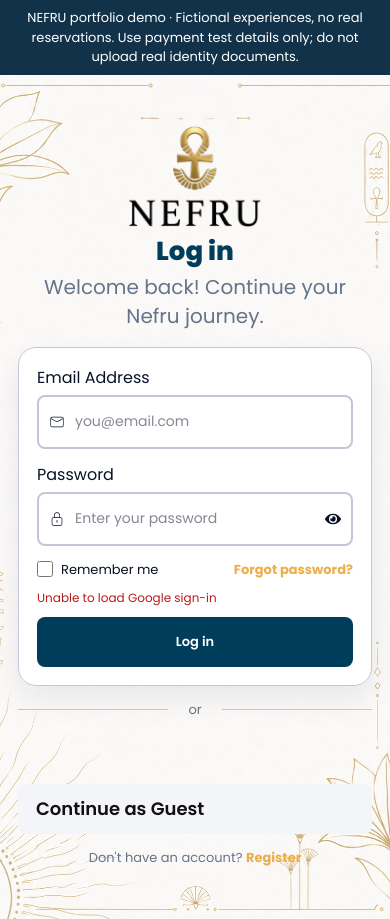
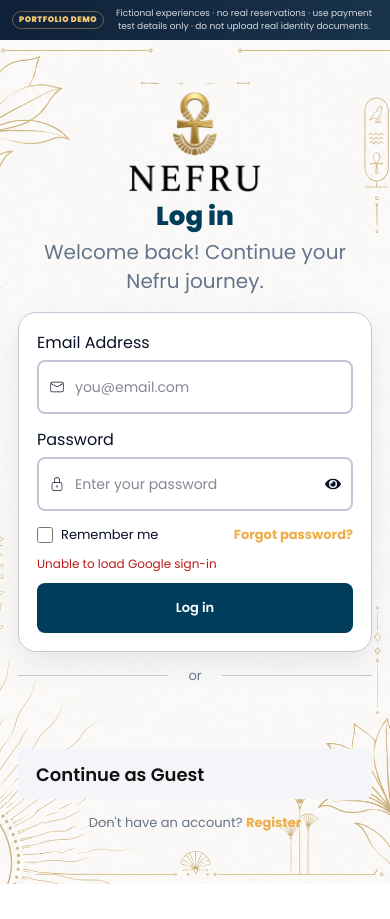
Before and after one commit to Youssef-I-Ahmed/Nefru-Renhancement, a React (Vite) app in the folder frontend/: page /auth/login in a window 390 px wide. After the commit the page ends 884 px from the top, so only its background shows below. Built offline with nearby package versions, Linux system fonts and the light colour scheme; no server answers.

Commit message:
style: polish responsive shells and visual consistency

```diff
--- a/frontend/index.html
+++ b/frontend/index.html
@@ -10,7 +10,7 @@
     <link rel="preconnect" href="https://fonts.googleapis.com" />
     <link rel="preconnect" href="https://fonts.gstatic.com" crossorigin />
     <link
-      href="https://fonts.googleapis.com/css2?family=Poppins:ital,wght@0,300;0,400;0,500;0,600;0,700;0,800;0,900;1,400&display=swap"
+      href="https://fonts.googleapis.com/css2?family=Cormorant+Garamond:wght@500;600;700&family=Poppins:ital,wght@0,300;0,400;0,500;0,600;0,700;0,800;0,900;1,400&display=swap"
       rel="stylesheet"
     />
   </head>
--- a/frontend/src/index.css
+++ b/frontend/src/index.css
@@ -301,3 +301,124 @@ span {
   from{ opacity: 1; }
   to{ opacity: 0; }
 }
+
+
+/* NEFRU FINAL UI POLISH */
+html {
+  scroll-behavior: smooth;
+}
+
+button,
+input,
+select,
+textarea {
+  font: inherit;
+}
+
+button,
+a,
+input,
+select,
+textarea {
+  -webkit-tap-highlight-color: transparent;
+}
+
+:where(button, a, input, select, textarea, [tabindex]):focus-visible {
+  outline: 3px solid rgba(237, 174, 73, 0.42);
+  outline-offset: 2px;
+}
+
+::selection {
+  background: rgba(237, 174, 73, 0.28);
+  color: var(--color-primary-dark);
+}
+
+.nefruDemoBanner {
+  min-height: 38px;
+  padding: 8px clamp(14px, 3vw, 24px);
+  background: linear-gradient(90deg, #10213a 0%, #18334b 100%);
+  color: rgba(255, 255, 255, 0.9);
+  display: flex;
+  align-items: center;
+  justify-content: center;
+  gap: 9px;
+  text-align: center;
+  font-size: 11px;
+  line-height: 1.45;
+}
+
+.nefruDemoBanner strong {
+  flex: 0 0 auto;
+  padding: 3px 7px;
+  border: 1px solid rgba(237, 174, 73, 0.42);
+  border-radius: 999px;
+  color: #f3c96f;
+  font-size: 9px;
+  font-weight: 850;
+  letter-spacing: 0.06em;
+  text-transform: uppercase;
+}
+
+.nefruDemoBanner span {
+  color: rgba(255, 255, 255, 0.82);
+}
+
+.nefruRouteLoading {
+  min-height: 48vh;
+  padding: 44px 20px;
+  display: flex;
+  flex-direction: column;
+  align-items: center;
+  justify-content: center;
+  color: var(--color-primary-dark);
+  text-align: center;
+}
+
+.nefruRouteLoading strong {
+  margin-top: 12px;
+  font-size: 15px;
+  font-weight: 800;
+}
+
+.nefruRouteLoading small {
+  margin-top: 4px;
+  color: var(--color-text-muted);
+  font-size: 12px;
+}
+
+.nefruRouteSpinner {
+  width: 34px;
+  height: 34px;
+  border: 3px solid var(--color-border-soft);
+  border-top-color: var(--color-secondary-dark);
+  border-radius: 50%;
+  animation: nefruRouteSpin 0.8s linear infinite;
+}
+
+@keyframes nefruRouteSpin {
+  to { transform: rotate(360deg); }
+}
+
+@media (max-width: 575px) {
+  .nefruDemoBanner {
+    min-height: 34px;
+    padding: 7px 12px;
+    gap: 6px;
+    font-size: 9px;
+  }
+
+  .nefruDemoBanner strong {
+    font-size: 8px;
+    padding: 2px 6px;
+  }
+}
+
+@media (prefers-reduced-motion: reduce) {
+  html {
+    scroll-behavior: auto;
+  }
+
+  .nefruRouteSpinner {
+    animation-duration: 1.6s;
+  }
+}
--- a/frontend/src/main.jsx
+++ b/frontend/src/main.jsx
@@ -18,8 +18,19 @@ createRoot(document.getElementById("root")).render(
         <SavedTripsProvider>
           <AuthRefresh />
           <NotificationSync />
-          <aside role="note" style={{background:'#123249',color:'#fff',padding:'8px 16px',textAlign:'center',fontSize:13}}>NEFRU portfolio demo · Fictional experiences, no real reservations. Use payment test details only; do not upload real identity documents.</aside>
-          <Suspense fallback={<div role="status" aria-live="polite" style={{minHeight:"45vh",display:"grid",placeItems:"center",padding:"32px 16px",color:"#64748b",fontSize:14,fontWeight:700}}>Loading NEFRU…</div>}>
+          <aside className="nefruDemoBanner" role="note">
+            <strong>Portfolio demo</strong>
+            <span>Fictional experiences · no real reservations · use payment test details only · do not upload real identity documents.</span>
+          </aside>
+          <Suspense
+            fallback={
+              <div className="nefruRouteLoading" role="status" aria-live="polite">
+                <span className="nefruRouteSpinner" aria-hidden="true" />
+                <strong>Loading NEFRU</strong>
+                <small>Preparing your experience…</small>
+              </div>
+            }
+          >
             <RouterProvider router={router} />
           </Suspense>
         </SavedTripsProvider>
--- a/frontend/src/pages/Admin/components/Sidebar/Sidebar.module.css
+++ b/frontend/src/pages/Admin/components/Sidebar/Sidebar.module.css
@@ -1,3 +1,8 @@
 .sidebar{height:100%;padding:18px 13px;background:#101b34;color:white;display:flex;flex-direction:column;border-right:1px solid rgba(255,255,255,.07)}.brand{width:100%;min-height:54px;padding:8px;border:0;background:transparent;color:white;display:flex;align-items:center;gap:10px;text-align:left;cursor:pointer}.brand img{width:35px;height:35px;object-fit:contain}.brand span{display:flex;flex-direction:column}.brand strong{font-family:"Cormorant Garamond",Georgia,serif;font-size:21px;letter-spacing:.02em}.brand small{color:#c9b47e;font-size:7px;font-weight:850;letter-spacing:.12em}.items{margin-top:26px;display:flex;flex-direction:column;gap:5px}.item{min-height:44px;padding:0 11px;border-radius:11px;color:#bbc3d2;display:flex;align-items:center;gap:10px;text-decoration:none;font-size:10px;font-weight:780;transition:.18s ease}.item:hover{background:rgba(255,255,255,.06);color:white}.item.active{background:#fff;color:#16233f;box-shadow:0 8px 22px rgba(0,0,0,.14)}.item.active svg{color:#c1633b}.footerNote{margin-top:auto;padding:13px;border:1px solid rgba(255,255,255,.08);border-radius:13px;background:rgba(255,255,255,.035);display:flex;flex-direction:column}.footerNote strong{font-size:9px}.footerNote span{margin-top:4px;color:#8f9aaf;font-size:7px;line-height:1.45}
 @media(max-width:960px){.sidebar{height:66px;padding:6px 10px;flex-direction:row;align-items:center;gap:10px;overflow:hidden}.brand{width:auto;min-width:150px}.brand img{width:30px;height:30px}.brand strong{font-size:17px}.items{margin:0;flex:1;flex-direction:row;justify-content:flex-end;gap:3px;overflow:auto}.item{min-width:max-content;min-height:40px;padding:0 9px}.item span{display:none}.footerNote{display:none}}
 @media(max-width:560px){.brand{min-width:auto}.brand span{display:none}.items{justify-content:space-between}.item{padding:0 8px}}
+
+
+/* Final admin navigation readability polish */
+.brand strong{font-size:24px}.brand small{font-size:9px}.item{min-height:46px;font-size:12px}.footerNote strong{font-size:11px}.footerNote span{font-size:9px}.brand:focus-visible,.item:focus-visible{outline:3px solid rgba(237,174,73,.42);outline-offset:2px}
+@media(max-width:960px){.item{min-height:44px}.brand strong{font-size:19px}}
--- a/frontend/src/shared/MasterLayout/MasterLayout.jsx
+++ b/frontend/src/shared/MasterLayout/MasterLayout.jsx
@@ -1,13 +1,19 @@
-import { Outlet } from "react-router-dom";
+import { Outlet, useLocation } from "react-router-dom";
 import PremiumNavbar from "./PremiumNavbar";
 import PremiumBottomNav from "./PremiumBottomNav";
 
 export default function MasterLayout() {
+  const { pathname } = useLocation();
+
+  const hideBottomNav =
+    pathname === "/nearby" ||
+    /^\/user\/trips\/[^/]+\/book(?:\/status)?$/.test(pathname);
+
   return (
     <div>
       <PremiumNavbar />
       <Outlet />
-      <PremiumBottomNav />
+      <PremiumBottomNav hidden={hideBottomNav} />
     </div>
   );
 }
--- a/frontend/src/shared/MasterLayout/PremiumBottomNav.jsx
+++ b/frontend/src/shared/MasterLayout/PremiumBottomNav.jsx
@@ -1,19 +1,53 @@
-import { Briefcase, Heart, Home, User } from "lucide-react";
+import {
+  Briefcase,
+  Heart,
+  Home,
+  LayoutDashboard,
+  LogIn,
+  MapPinned,
+  User,
+} from "lucide-react";
+import { useSelector } from "react-redux";
 import { useLocation, useNavigate } from "react-router-dom";
 import styles from "./PremiumBottomNav.module.css";
 
-const items = [
+const baseItems = [
   { label: "Home", path: "/explore", icon: Home, match: (pathname) => pathname === "/explore" || pathname === "/user" || pathname === "/user/home" },
   { label: "Trips", path: "/trips", icon: Briefcase, match: (pathname) => pathname === "/trips" || pathname.startsWith("/trips/") || pathname.startsWith("/user/trips") },
+];
+
+const touristItems = [
+  ...baseItems,
   { label: "Saved", path: "/user/saved", icon: Heart, match: (pathname) => pathname.startsWith("/user/saved") },
   { label: "Profile", path: "/user/profile", icon: User, match: (pathname) => pathname.startsWith("/user/profile") },
+];
+
+const guideItems = [
+  ...baseItems,
+  { label: "Nearby", path: "/nearby", icon: MapPinned, match: (pathname) => pathname === "/nearby" },
+  { label: "Guide", path: "/guide/dashboard", icon: LayoutDashboard, match: (pathname) => pathname.startsWith("/guide") },
+];
+
+const guestItems = [
+  ...baseItems,
+  { label: "Nearby", path: "/nearby", icon: MapPinned, match: (pathname) => pathname === "/nearby" },
+  { label: "Sign in", path: "/auth/login", icon: LogIn, match: (pathname) => pathname.startsWith("/auth") },
 ];
 
 function PremiumBottomNav({ hidden = false }) {
   const navigate = useNavigate();
   const { pathname } = useLocation();
+  const { user, isAuthenticated } = useSelector((state) => state.auth || {});
+  const role = user?.role;
 
-  if (hidden) return null;
+  if (hidden || role === "admin") return null;
+
+  const items =
+    role === "guide"
+      ? guideItems
+      : isAuthenticated
+        ? touristItems
+        : guestItems;
 
   return (
     <nav className={styles.nav} aria-label="Mobile navigation">
--- a/frontend/src/shared/MasterLayout/PremiumBottomNav.module.css
+++ b/frontend/src/shared/MasterLayout/PremiumBottomNav.module.css
@@ -65,3 +65,33 @@
 @media (prefers-reduced-motion: reduce) {
   .iconWrap { transition: none; }
 }
+
+
+/* Final navigation polish */
+@media (max-width: 991px) {
+  .nav {
+    box-shadow: 0 -10px 32px rgba(22, 35, 63, 0.08);
+  }
+
+  .item {
+    min-height: 54px;
+    transition:
+      color 160ms ease,
+      background-color 160ms ease,
+      transform 160ms ease;
+  }
+
+  .item:hover {
+    color: #16233f;
+    background: #faf8f4;
+  }
+
+  .item:active {
+    transform: scale(0.97);
+  }
+
+  .item:focus-visible {
+    outline: 3px solid rgba(237, 174, 73, 0.42);
+    outline-offset: 1px;
+  }
+}
```
Also changed, not shown: frontend/src/pages/Admin/components/Navbar/Navbar.module.css (+6 -0 lines).
